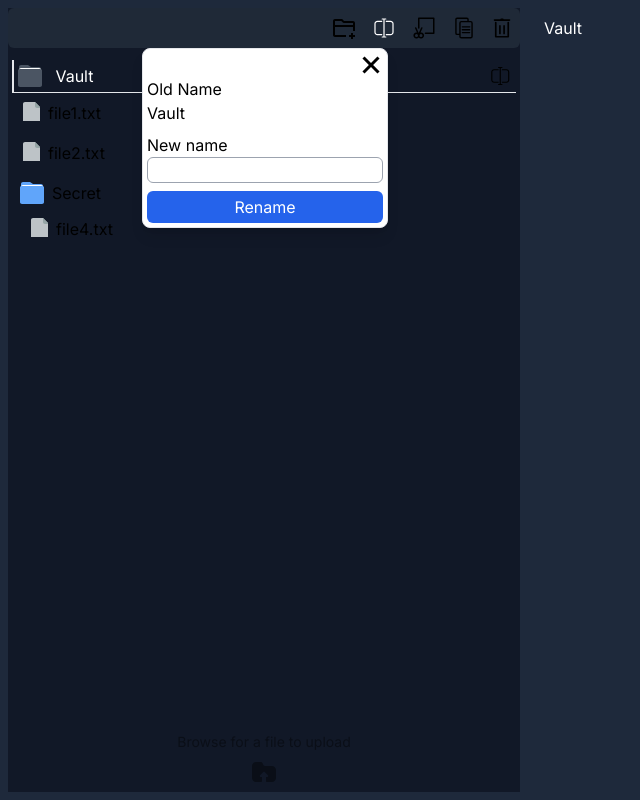
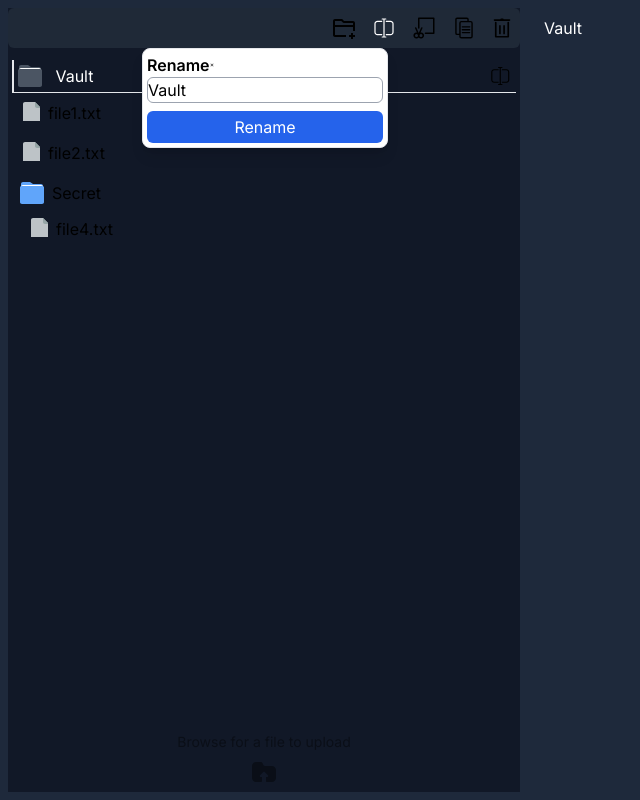
Before and after one commit to Madeeha-Anjum/matrix, a Next.js app: page /vault in a window 1280 px wide. Both pictures are taken after a click on the icon 384 px from the left and 28 px from the top of the page. Shown: the whole page, without its empty margins (0-640 px from the left). Built offline with nearby package versions, Linux system fonts and the light colour scheme.

Commit message:
added uuid, upload functionality

```diff
--- a/app/components/Explorer/Explorer.tsx
+++ b/app/components/Explorer/Explorer.tsx
@@ -1,12 +1,13 @@
 import React, { useContext } from 'react'
-import Icon from '../icons/icons'
 import ExplorerInode from './ExplorerInode'
 import { ExplorerContext } from '@/app/store/ExplorerContext'
 import RootInode from './RootInode'
 import ToolBar from './ToolBar'
+import Upload from './Upload'
+import Icon from '../icons/icons'
 
 const Explorer: React.FC = () => {
-  const { inode, addFile } = useContext(ExplorerContext)
+  const { inode } = useContext(ExplorerContext)
 
   return (
     <section className='flex flex-col overflow-y-scroll bg-gray-900 overscroll-auto w-2/5 min-w-fit m-2'>
@@ -15,11 +16,13 @@ const Explorer: React.FC = () => {
         <RootInode rootInode={inode} />
         <ExplorerInode files={inode.items} />
       </main>
-      <div className='mt-auto p-2 opacity-40'>
-        <p className='text-sm text-center m-2'>Browse for a file to upload</p>
-        <div className='flex justify-center' onClick={addFile}>
-          <Icon.Upload className='w-6 h-6' />
-        </div>
+      <div className='mt-auto p-2 opacity-40 cursor-pointer'>
+        <Upload>
+          <p className='text-sm text-center m-2'>Browse for a file to upload</p>
+          <div className='flex justify-center'>
+            <Icon.Upload className='w-6 h-6' />
+          </div>
+        </Upload>
       </div>
     </section>
   )
--- a/app/components/Explorer/ExplorerInode.tsx
+++ b/app/components/Explorer/ExplorerInode.tsx
@@ -34,7 +34,7 @@ const ExplorerInode: React.FC<ExplorerInodeProps> = ({ files }) => {
   const { activeFileId, setActiveFileId, cutQueIds } =
     useContext(ExplorerContext)
 
-  const isInCutQue = (id: number): boolean => {
+  const isInCutQue = (id: string): boolean => {
     if (cutQueIds.includes(id)) {
       return true
     }
--- a/app/components/Explorer/Rename.tsx
+++ b/app/components/Explorer/Rename.tsx
@@ -1,5 +1,5 @@
 import classnames from 'classnames'
-import React, { useContext, useEffect, useState } from 'react'
+import React, { use, useContext, useEffect, useState } from 'react'
 import Icon from '../icons/icons'
 import { ExplorerContext } from '@/app/store/ExplorerContext'
 
@@ -10,6 +10,10 @@ const Rename: React.FC<Props> = () => {
   const { activeInode, renameInodeFromId: renameInode } =
     useContext(ExplorerContext)
   const [newName, setNewName] = useState('')
+
+  useEffect(() => {
+    setNewName(activeInode.name)
+  }, [activeInode])
 
   // close the modal when clicking outside of it
   // prevent propagation of clicks inside the modal
@@ -22,10 +26,7 @@ const Rename: React.FC<Props> = () => {
   const rename = (e: React.FormEvent<HTMLFormElement>) => {
     e.preventDefault()
     setIsModalOpen(false)
-    // rename the inode
-    console.log('Here we should rename the inode')
-    console.log('Here ', activeInode)
-    renameInode(newName, activeInode.id)
+    renameInode(newName, activeInode.id) // rename the inode
     setNewName('') // reset the input
   }
 
@@ -45,22 +46,14 @@ const Rename: React.FC<Props> = () => {
         )}
       >
         <div onClick={(e) => e.stopPropagation()}>
-          <div className='flex justify-end'>
-            <Icon.Close
-              className='w-6 h-6 cursor-pointer'
-              onClick={() => setIsModalOpen(false)}
-            />
-          </div>
-
-          <form className='flex flex-col space-y-2' onSubmit={(e) => rename(e)}>
+          <form className='flex flex-col' onSubmit={(e) => rename(e)}>
             <div>
-              <h1 className='text-md'>Old Name</h1>
-              <p className='w-full'>{activeInode?.name} </p>
-            </div>
-
-            <div>
-              <label htmlFor='new_name'>
-                <h1 className='text-md'>New name</h1>
+              <label htmlFor='new_name' className='flex'>
+                <h1 className='text-md text-center font-semibold'>Rename</h1>
+                <Icon.Close
+                  className='w-6 h-6 cursor-pointer basis-1 '
+                  onClick={() => setIsModalOpen(false)}
+                />
               </label>
               <input
                 onChange={(e) => setNewName(e.target.value)}
--- a/app/components/Explorer/RootInode.tsx
+++ b/app/components/Explorer/RootInode.tsx
@@ -17,6 +17,7 @@ const RootInode: React.FC<Props> = ({ rootInode }) => {
   const { renameInodeFromId } = useContext(ExplorerContext)
   const [isVaultFocused, setIsVaultFocused] = useState(false)
   const [newName, setInputValue] = useState('')
+
   const inputRef = useRef() as MutableRefObject<HTMLInputElement>
 
   useEffect(() => {
--- /dev/null
+++ b/app/components/Explorer/Upload.tsx
@@ -0,0 +1,51 @@
+import { ExplorerContext } from '@/app/store/ExplorerContext'
+import React, { useContext, useRef } from 'react'
+
+type Props = {
+  children: React.ReactNode
+}
+
+const Upload: React.FC<Props> = ({ children }) => {
+  const inputFile = useRef<HTMLInputElement | null>(null)
+  const { addFile } = useContext(ExplorerContext)
+
+  const onFileChangeHandler = (event: React.ChangeEvent<HTMLInputElement>) => {
+    const selectedFile = event.target?.files?.[0]
+
+    if (selectedFile) {
+      const reader = new FileReader()
+
+      reader.onload = (e) => {
+        const fileContent = e.target?.result
+        addFile(selectedFile.name, fileContent as string | '')
+      }
+
+      reader.readAsText(selectedFile, 'UTF-8')
+    }
+    // Reset the input value
+    if (inputFile.current) {
+      inputFile.current.value = ''
+    }
+  }
+
+  const openFileInput = () => {
+    inputFile.current?.click()
+  }
+
+  return (
+    <>
+      <input
+        ref={inputFile}
+        className='bg-red-900 w-90'
+        type='file'
+        id='file'
+        style={{ display: 'none' }}
+        onChange={onFileChangeHandler}
+      />
+
+      <div onClick={() => openFileInput()}>{children}</div>
+    </>
+  )
+}
+
+export default Upload
--- a/app/models/Inode.ts
+++ b/app/models/Inode.ts
@@ -1,10 +1,11 @@
 import InodeType from './InodeType'
 
 interface Inode {
-  id: number
+  id: string
   name: string
   type: InodeType.folder | InodeType.file
   items?: Array<Inode>
+  data?: string
 }
 
 export default Inode
--- a/app/store/ExplorerContext.tsx
+++ b/app/store/ExplorerContext.tsx
@@ -3,19 +3,19 @@ import { createContext, useState } from 'react'
 import InodeData from '@/app/data/InodeData'
 import Inode from '@/app/models/Inode'
 import InodeType from '../models/InodeType'
-import { randomBytes } from 'crypto'
+import { v4 as uuidv4 } from 'uuid'
 
 type InterfaceExplorerContext = {
   inode: Inode
-  activeFileId: number
+  activeFileId: string
   activeInode: Inode
-  cutQueIds: number[]
-  setActiveFileId: (id: number) => void
+  cutQueIds: string[]
+  setActiveFileId: (id: string) => void
   deleteInode: () => void
   activePath: string | undefined
   addFolder: (name: string) => void
-  addFile: () => void
-  renameInodeFromId: (newName: string, id: number) => void
+  addFile: (name: string, data: string) => void
+  renameInodeFromId: (newName: string, id: string) => void
   addToCutQue: () => void
   pasteInParentFolder: () => void
 }
@@ -33,16 +33,17 @@ const ExplorerProvider: React.FC<InterfaceExplorerProvider> = ({
 }) => {
   const [inode, setInode] = useState<Inode>(
     InodeData[0] || {
-      id: 1,
+      id: '1',
       name: 'root',
       type: InodeType.folder,
       items: [],
     }
   )
-  const [activeFileId, setActiveFileId] = useState<number>(inode.id)
-  const [cutQueIds, setCutQue] = useState<number[]>([])
+  const rootId = inode.id
+  const [activeFileId, setActiveFileId] = useState<string>(rootId)
+  const [cutQueIds, setCutQue] = useState<string[]>([])
 
-  const getParentFolder = (targetId: number, root: Inode): Inode => {
+  const getParentFolder = (targetId: string, root: Inode): Inode => {
     const parent = root
     if (parent.items) {
       const hasActiveFile = parent.items.find((item) => item.id == targetId)
@@ -60,9 +61,10 @@ const ExplorerProvider: React.FC<InterfaceExplorerProvider> = ({
     }
     return parent
   }
-  const getInodeFromId = (targetId: number, root: Inode): Inode => {
-    if (root.id == targetId) return root
+  const getInodeFromId = (targetId: string, root: Inode): Inode => {
+    if (targetId == inode.id) return root
 
+    console.log('Here is the target id: ', targetId)
     const parent = getParentFolder(targetId, root)
     if (parent.id == targetId) return parent
     if (parent.type === InodeType.folder) {
@@ -74,7 +76,7 @@ const ExplorerProvider: React.FC<InterfaceExplorerProvider> = ({
     return parent
   }
 
-  const haveSameParent = (id1: number, id2: number, root: Inode): boolean => {
+  const haveSameParent = (id1: string, id2: string, root: Inode): boolean => {
     const parent1 = getParentFolder(id1, root)
     const parent2 = getParentFolder(id2, root)
     if (parent1.id == parent2.id) return true
@@ -95,7 +97,7 @@ const ExplorerProvider: React.FC<InterfaceExplorerProvider> = ({
   }
 
   const findActivePath = (
-    id: number,
+    id: string,
     root: Inode,
     currentPath: string
   ): string | null => {
@@ -120,7 +122,7 @@ const ExplorerProvider: React.FC<InterfaceExplorerProvider> = ({
 
   const deleteInode = () => {
     const deleteActiveInode = (root: Inode): Inode => {
-      if (activeFileId == 1) return root
+      if (activeFileId == rootId) return root
 
       if (root.type === InodeType.folder && 'items' in root) {
         root.items = root?.items?.filter((item) => {
@@ -137,7 +139,7 @@ const ExplorerProvider: React.FC<InterfaceExplorerProvider> = ({
     }
     const newInode = deleteActiveInode(inode)
     setInode((prev) => ({ ...prev, ...newInode }))
-    setActiveFileId(1)
+    setActiveFileId(rootId)
   }
 
   const createInode = (newInode: Inode) => {
@@ -164,7 +166,7 @@ const ExplorerProvider: React.FC<InterfaceExplorerProvider> = ({
 
   const addFolder = (name: string) => {
     const newFolder: Inode = {
-      id: randomBytes(4).readUInt32BE(0),
+      id: uuidv4(),
       name,
       type: InodeType.folder,
       items: [],
@@ -172,10 +174,11 @@ const ExplorerProvider: React.FC<InterfaceExplorerProvider> = ({
     createInode(newFolder)
   }
 
-  const addFile = () => {
+  const addFile = (name: string, data: string) => {
     const newFile: Inode = {
-      id: randomBytes(4).readUInt32BE(0),
-      name: 'New File',
+      id: uuidv4(),
+      name,
+      data,
       type: InodeType.file,
     }
     createInode(newFile)
@@ -186,7 +189,7 @@ const ExplorerProvider: React.FC<InterfaceExplorerProvider> = ({
     // if the que is empty add to the que else
     //  only add to the que if its not already in the que
     // only add to que if its a neighbor of the active file
-    if (activeFileId == 1) return
+    if (activeFileId == rootId) return
     if (cutQueIds.includes(activeFileId)) return
 
     if (
@@ -204,33 +207,36 @@ const ExplorerProvider: React.FC<InterfaceExplorerProvider> = ({
   const pasteToParentFolder = () => {
     if (cutQueIds.length == 0) return
 
-    const pasteToParent = getParentFolder(activeFileId, inode)
-    const pasteFromParent = getParentFolder(cutQueIds[0], inode)
-    if (pasteToParent === null || pasteFromParent === null) return
-
+    const moveToParent = getParentFolder(activeFileId, inode)
+    const moveFromParent = getParentFolder(cutQueIds[0], inode)
+    if (moveToParent === null || moveFromParent === null) return
     // only paste if the paste location is not in the cut que
-    if (pasteFromParent.id == pasteToParent.id) {
+    if (moveFromParent.id == moveToParent.id) {
       setCutQue([])
       return
     }
+    const copyInodes = cutQueIds.map((id) => getInodeFromId(id, inode))
 
-    const fromInodes = pasteFromParent.items?.filter((item) =>
-      cutQueIds.includes(item.id)
-    )
-    // remove fromInodes from the pasteFromParent
-    pasteFromParent.items = pasteFromParent.items?.filter(
+    //  make the names unique
+    copyInodes.forEach((inode) => {
+      inode.name = makeInodeNameUnique(inode, moveToParent)
+    })
+
+    // move "copyInodes" to "moveToParent"
+    moveToParent.items?.push(...copyInodes)
+
+    // remove "copyInodes" from "moveFromParent"
+    moveFromParent.items = moveFromParent.items?.filter(
       (item) => !cutQueIds.includes(item.id)
     )
-    // add fFromInodes to the pasteToParent
-    if (fromInodes === undefined) return
-    pasteToParent.items?.push(...fromInodes)
 
+    console.log('Here is the inode: ', inode)
     setInode((prev) => ({ ...prev, ...inode }))
     setCutQue([])
     // TODO: Add a toast for success/failure
   }
 
-  const renameInodeFromId = (newName: string, id: number) => {
+  const renameInodeFromId = (newName: string, id: string) => {
     if (newName == '') return
     if (id === null) return
 
@@ -242,18 +248,18 @@ const ExplorerProvider: React.FC<InterfaceExplorerProvider> = ({
     setInode((prev) => ({ ...prev, ...inode }))
   }
 
+  // === UP NEXT ===
+  //   - display data in the file editor
+
   // ======================= TODO =======================
   // TODO: Load data from local storage (if there is any)
   // TODO: Ask for name (maybe)
   // --> note: toasts for success/failure
-  // TODO: add data to file model
-  // TODO: add uuid to objects
-  // TODO: upload UI
-  //  -> node: Add a file extension
-  //  -> note: toasts for success/failure of name conflict
-  // TODO: File renaming
   // TODO: Save data to local storage
   // --> note: toasts for success/failure
+  // TODO: Search panel
+  // --> note: search by name
+  // --> Build Ui and functionality
   // TODO: QA and code review
   // TODO: Deploy to production
   // TODO: Add a README.md
--- a/package.json
+++ b/package.json
@@ -12,12 +12,14 @@
     "classnames": "^2.3.2",
     "next": "13.5.4",
     "react": "^18",
-    "react-dom": "^18"
+    "react-dom": "^18",
+    "uuid": "^9.0.1"
   },
   "devDependencies": {
     "@types/node": "^20",
     "@types/react": "^18",
     "@types/react-dom": "^18",
+    "@types/uuid": "^9.0.5",
     "autoprefixer": "^10",
     "eslint": "^8",
     "eslint-config-next": "13.5.4",
```
Also changed, not shown: app/data/InodeData.ts (+8 -5 lines), 1 other file (tests, documents, lock files or other folders).
